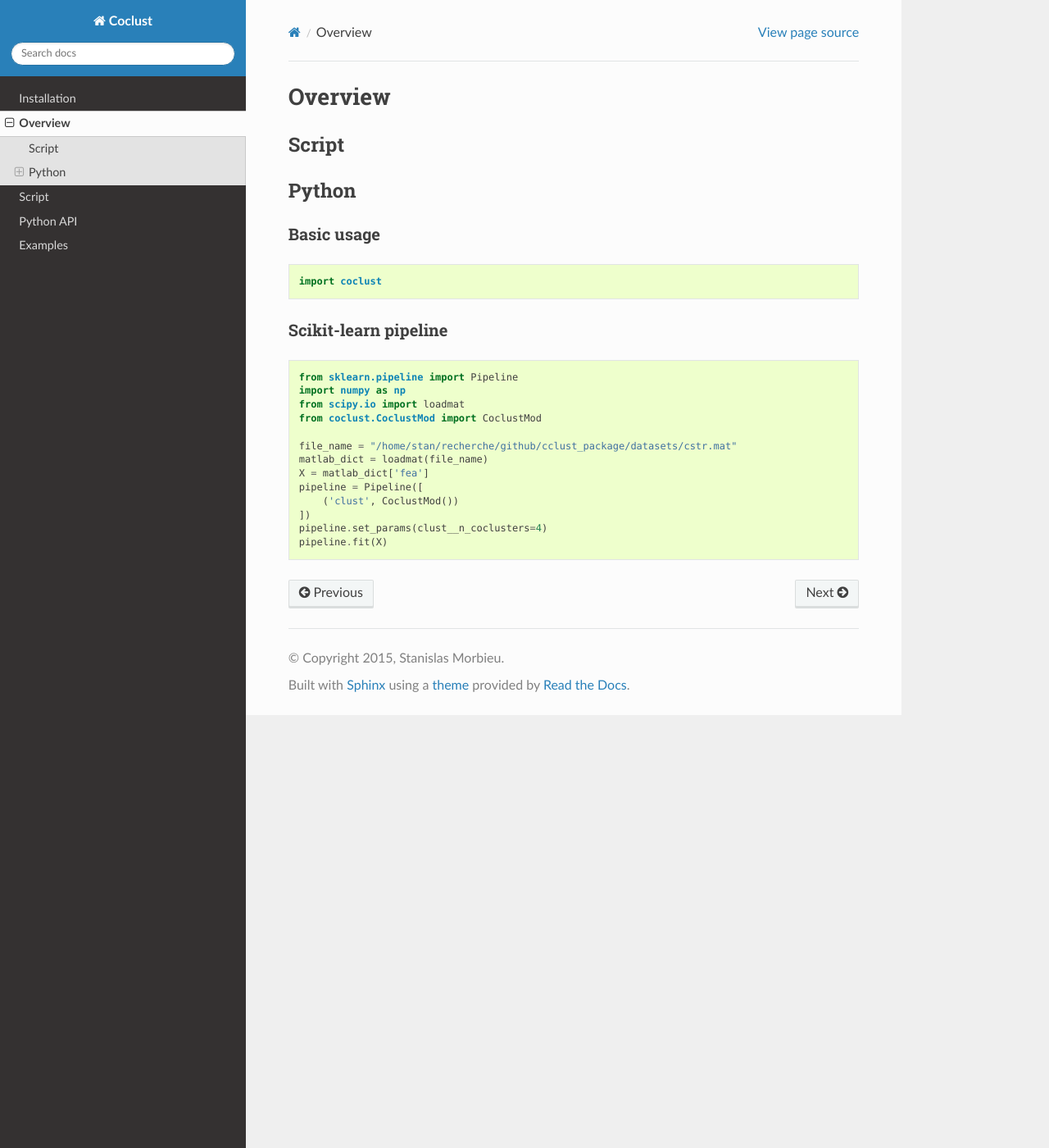
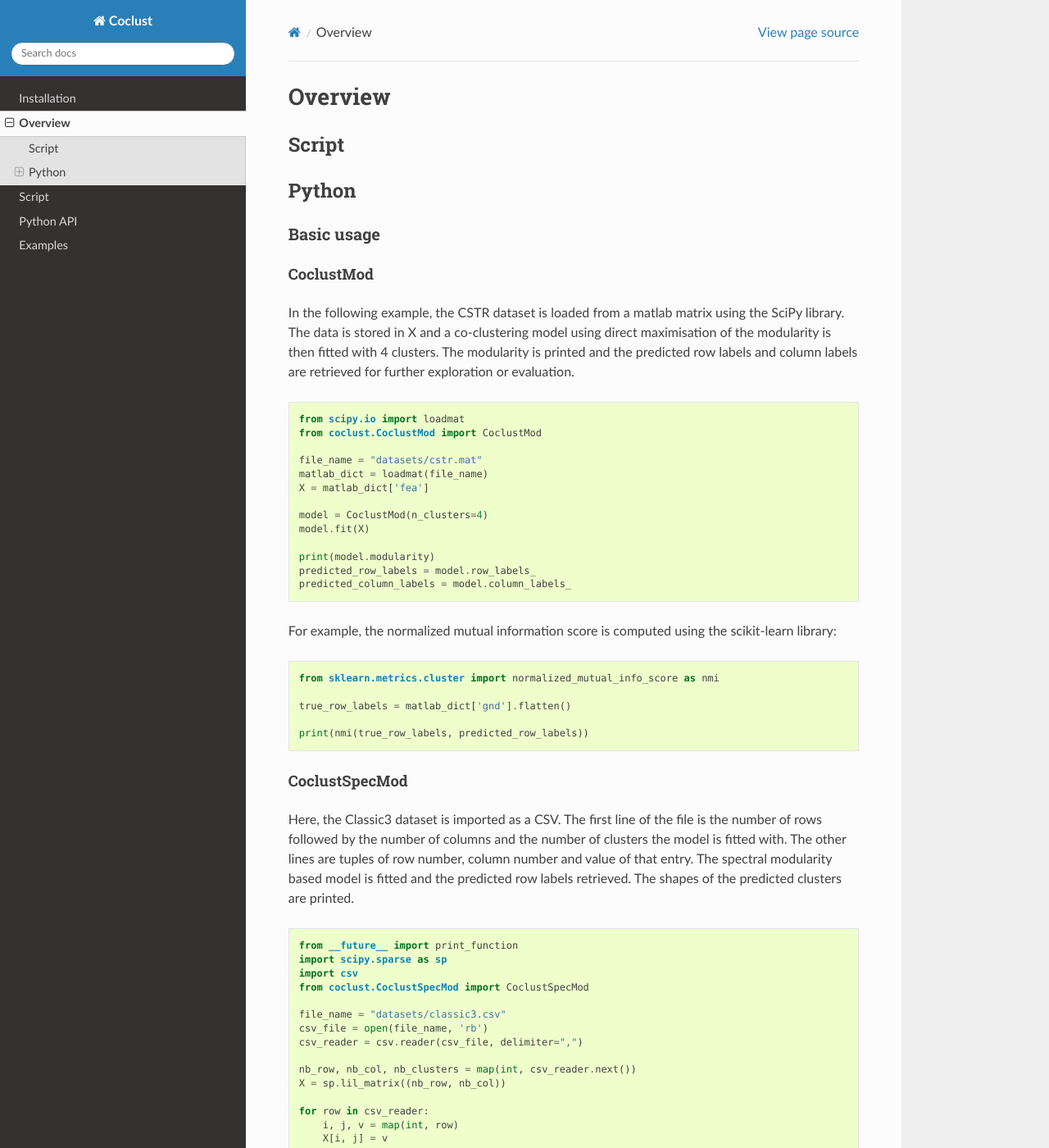
Before and after one commit to franrole/cclust_package, a Sphinx documentation site: the page built from docs/overview.rst, in a window 1280 px wide and 1400 px high. Shown: the whole window at 82% size. Built offline with Sphinx 7.4.7 and the Read the Docs theme 2.0.0, drawn with Linux system fonts in a browser that asks for light colours; some of the changed text lies outside the part shown.

Commit message:
Update doc
* CoclustInfo module documentation
* Usage examples

```diff
--- a/docs/api.rst
+++ b/docs/api.rst
@@ -14,3 +14,9 @@ coclust.CoclustSpecMod module
 
 .. automodule:: coclust.CoclustSpecMod
     :members:
+
+coclust.CoclustInfo module
+-------------------------
+
+.. automodule:: coclust.CoclustInfo
+    :members:
--- a/docs/overview.rst
+++ b/docs/overview.rst
@@ -10,25 +10,116 @@ Python
 Basic usage
 '''''''''''
 
+CoclustMod
+~~~~~~~~~~
+
+In the following example, the CSTR dataset is loaded from a matlab matrix using
+the SciPy library. The data is stored in X and a co-clustering model using
+direct maximisation of the modularity is then fitted with 4 clusters. The
+modularity is printed and the predicted row labels and column labels are
+retrieved for further exploration or evaluation.
+
 .. code-block:: python
 
-    import coclust
+    from scipy.io import loadmat
+    from coclust.CoclustMod import CoclustMod
+
+    file_name = "datasets/cstr.mat"
+    matlab_dict = loadmat(file_name)
+    X = matlab_dict['fea']
+
+    model = CoclustMod(n_clusters=4)
+    model.fit(X)
+
+    print(model.modularity)
+    predicted_row_labels = model.row_labels_
+    predicted_column_labels = model.column_labels_
+
+For example, the normalized mutual information score is computed using the
+scikit-learn library:
+
+.. code-block:: python
+
+    from sklearn.metrics.cluster import normalized_mutual_info_score as nmi
+
+    true_row_labels = matlab_dict['gnd'].flatten()
+
+    print(nmi(true_row_labels, predicted_row_labels))
+
+CoclustSpecMod
+~~~~~~~~~~~~~~
+
+Here, the Classic3 dataset is imported as a CSV. The first line of the file is
+the number of rows followed by the number of columns and the number of clusters
+the model is fitted with. The other lines are tuples of row number, column
+number and value of that entry. The spectral modularity based model is fitted
+and the predicted row labels retrieved. The shapes of the predicted clusters
+are printed.
+
+.. code-block:: python
+
+    from __future__ import print_function
+    import scipy.sparse as sp
+    import csv
+    from coclust.CoclustSpecMod import CoclustSpecMod
+
+    file_name = "datasets/classic3.csv"
+    csv_file = open(file_name, 'rb')
+    csv_reader = csv.reader(csv_file, delimiter=",")
+
+    nb_row, nb_col, nb_clusters = map(int, csv_reader.next())
+    X = sp.lil_matrix((nb_row, nb_col))
+
+    for row in csv_reader:
+        i, j, v = map(int, row)
+        X[i, j] = v
+
+    model = CoclustSpecMod(n_clusters=nb_clusters)
+    model.fit(X)
+
+    predicted_row_labels = model.row_labels_
+
+    for i in range(nb_clusters):
+        number_of_rows, number_of_columns = model.get_shape(i)
+        print("Cluster", i, "has", number_of_rows, "rows and",
+              number_of_columns, "columns.")
 
 Scikit-learn pipeline
 '''''''''''''''''''''
 
 .. code-block:: python
 
+    from coclust.CoclustInfo import CoclustInfo
+
+    from sklearn.datasets import fetch_20newsgroups
     from sklearn.pipeline import Pipeline
-    import numpy as np
-    from scipy.io import loadmat
-    from coclust.CoclustMod import CoclustMod
+    from sklearn.feature_extraction.text import CountVectorizer
+    from sklearn.feature_extraction.text import TfidfTransformer
+    from sklearn.metrics.cluster import normalized_mutual_info_score
 
-    file_name = "/home/stan/recherche/github/cclust_package/datasets/cstr.mat"
-    matlab_dict = loadmat(file_name)
-    X = matlab_dict['fea']
+    categories = [
+        'rec.motorcycles',
+        'rec.sport.baseball',
+        'comp.graphics',
+        'sci.space',
+        'talk.politics.mideast'
+    ]
+
+    ng5 = fetch_20newsgroups(categories=categories, shuffle=True)
+
+    true_labels = ng5.target
+
     pipeline = Pipeline([
-        ('clust', CoclustMod())
+        ('vect', CountVectorizer()),
+        ('tfidf', TfidfTransformer()),
+        ('coclust', CoclustInfo()),
     ])
-    pipeline.set_params(clust__n_coclusters=4)
-    pipeline.fit(X)
+
+    pipeline.set_params(coclust__n_clusters=5)
+    pipeline.fit(ng5.data)
+
+    predicted_labels = pipeline.named_steps['coclust'].row_labels_
+
+    nmi = normalized_mutual_info_score(true_labels, predicted_labels)
+
+    print(nmi)
```
